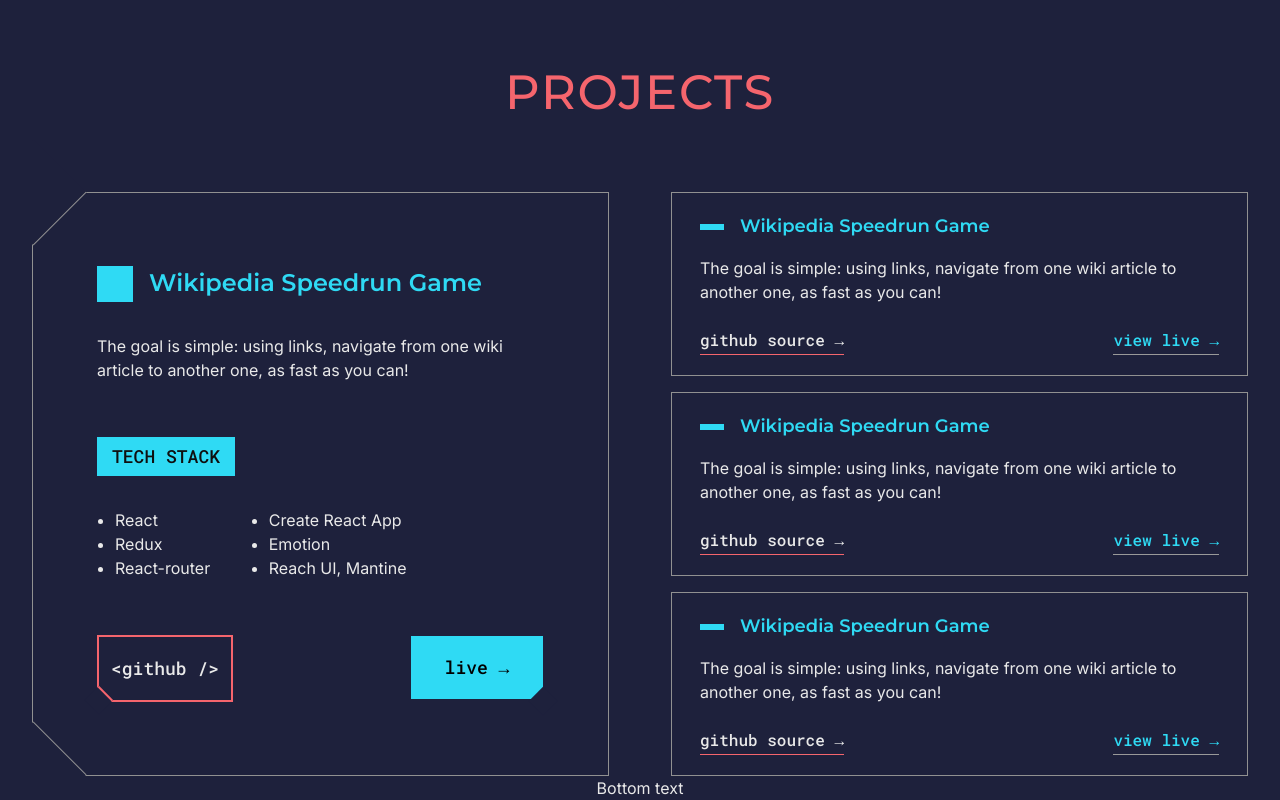
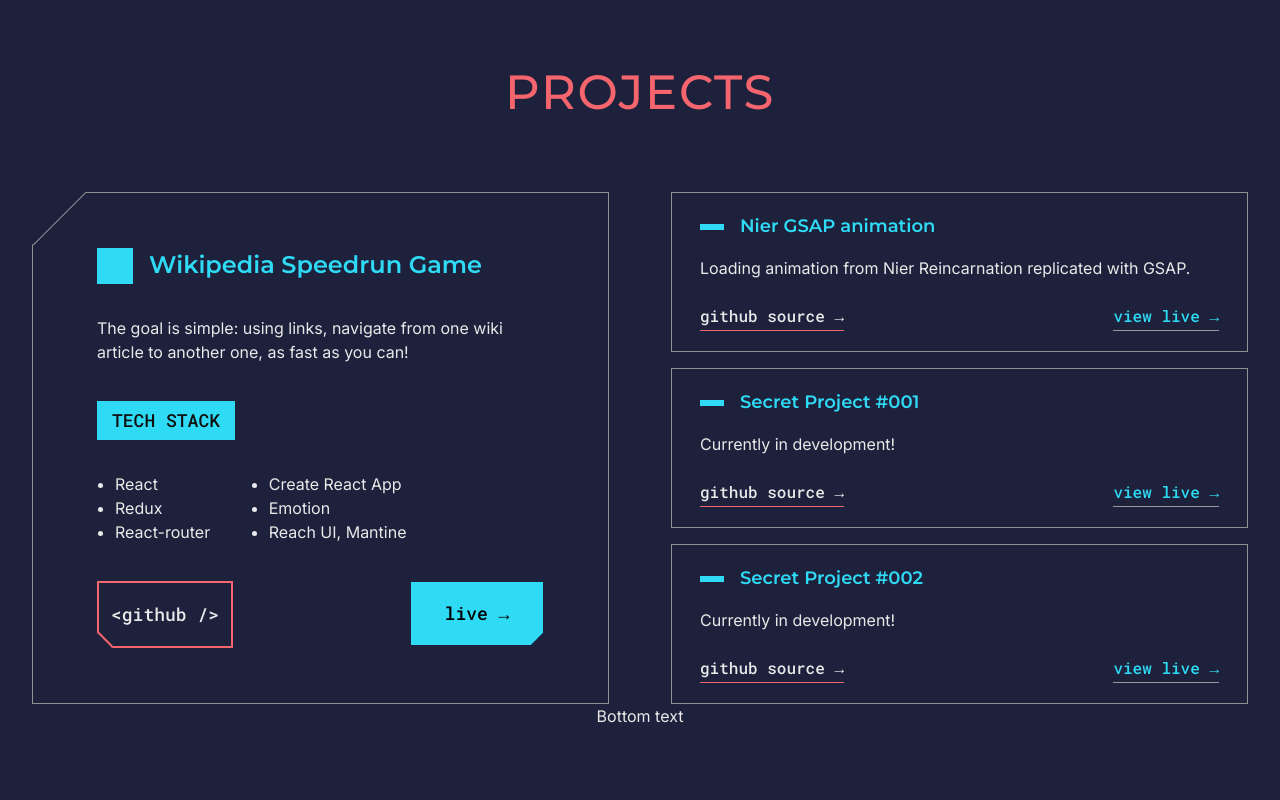
Before and after one commit to B0und/PersonalWebsite, a Next.js app: page / in a window 1280 px wide. Shown: the part 993-1793 px from the top of the page. After the commit the page ends 1721 px from the top, so only its background shows below. Built offline with nearby package versions, Linux system fonts and the light colour scheme.

Commit message:
refactor external data into helper file

```diff
--- a/components/CornerWrapper.tsx
+++ b/components/CornerWrapper.tsx
@@ -38,22 +38,22 @@
 };
 
 const BorderWrapper = styled.div<ICornerWrapperProps>`
-  --squareSize: ${(p) => p.squareSize};
+  --size: ${(p) => p.squareSize};
   --border-clr: ${(p) => p.colorBorder};
   --background-clr: ${(p) => p.colorBackground};
-  --borderWidth: ${(p) => p.borderWidth || "1px"};
+  --border-width: ${(p) => p.borderWidth || "1px"};
 
   position: relative;
   display: flex;
   flex-direction: column;
-  border: var(--borderWidth) solid var(--border-clr);
+  border: var(--border-width) solid var(--border-clr);
 `;
 
 const Corner = styled.span<ICornerWrapperProps>`
-  --coordinates: calc(var(--squareSize) / -2);
+  --coordinates: calc(var(--size) / -2);
   position: absolute;
-  height: var(--squareSize);
-  width: var(--squareSize);
+  height: var(--size);
+  width: var(--size);
 
   background: var(--background-clr);
   transform: rotate(45deg);
@@ -62,25 +62,25 @@
 const TopRightCorner = styled(Corner)`
   top: var(--coordinates);
   right: var(--coordinates);
-  border-bottom: var(--borderWidth) solid var(--border-clr);
+  border-bottom: var(--border-width) solid var(--border-clr);
 `;
 
 const BottomLeftCorner = styled(Corner)`
   bottom: var(--coordinates);
   left: var(--coordinates);
-  border-top: var(--borderWidth) solid var(--border-clr);
+  border-top: var(--border-width) solid var(--border-clr);
 `;
 
 const TopLeftCorner = styled(Corner)`
   top: var(--coordinates);
   left: var(--coordinates);
-  border-right: var(--borderWidth) solid var(--border-clr);
+  border-right: var(--border-width) solid var(--border-clr);
 `;
 
 const BottomRightCorner = styled(Corner)`
   bottom: var(--coordinates);
   right: var(--coordinates);
-  border-left: var(--borderWidth) solid var(--border-clr);
+  border-left: var(--border-width) solid var(--border-clr);
 `;
 
 export default CornerWrapper;
--- a/components/MainProjectCard.tsx
+++ b/components/MainProjectCard.tsx
@@ -1,15 +1,8 @@
 import React from "react";
 import styled from "styled-components";
 import { QUERIES } from "../helpers/constants";
+import { mainProject } from "../helpers/data";
 import CornerWrapper from "./CornerWrapper";
-
-const data = {
-  title: "Wikipedia Speedrun Game",
-  text: "The goal is simple: using links, navigate from one wiki article to another one, as fast as you can!",
-  libraries: ["React", "Redux", "React-router", "Create React App", "Emotion", "Reach UI, Mantine"],
-  github: "https://github.com/B0und/WikiSpeedrun",
-  live: "https://wikispeedrun.org/",
-};
 
 const MainProjectCard = () => {
   return (
@@ -18,7 +11,6 @@
         style={{ height: "100%" }}
         as="article"
         cutTopLeftCorner={true}
-        cutBottomLeftCorner={true}
         colorBorder="var(--color-border)"
         colorBackground="var(--color-background)"
         squareSize="var(--square-size)"
@@ -26,13 +18,13 @@
         <PaddingDiv>
           <Content>
             <ContentSpacing>
-              <Title>{data.title}</Title>
-              <Description>{data.text}</Description>
+              <Title>{mainProject.title}</Title>
+              <Description>{mainProject.text}</Description>
             </ContentSpacing>
             <ContentSpacing>
               <SubHeading>tech stack</SubHeading>
               <LibrariesList>
-                {data.libraries.map((lib) => (
+                {mainProject.libraries.map((lib) => (
                   <li key={lib}>{lib}</li>
                 ))}
               </LibrariesList>
@@ -46,7 +38,7 @@
                 squareSize="20px"
                 borderWidth="2px"
               >
-                <CodeLink href={data.github} target="_blank">
+                <CodeLink href={mainProject.github} target="_blank">
                   &lt;github /&gt;
                 </CodeLink>
               </CornerWrapper>
@@ -56,7 +48,7 @@
                 colorBackground="var(--color-background)"
                 squareSize="20px"
               >
-                <LiveLink href={data.live} target="_blank">
+                <LiveLink href={mainProject.live} target="_blank">
                   live &#8594;
                 </LiveLink>
               </CornerWrapper>
@@ -99,11 +91,12 @@
 `;
 
 const ButtonWrapper = styled.div`
-  justify-content: space-between;
-  margin-top: 35px;
   display: flex;
   flex-direction: row;
+  justify-content: space-between;
   gap: 64px;
+
+  margin-top: 35px;
 
   @media ${QUERIES.phoneAndSmaller} {
     flex-wrap: wrap;
--- a/components/PhoneHeroLayout.tsx
+++ b/components/PhoneHeroLayout.tsx
@@ -46,7 +46,6 @@
 
 const AboutWrapper = styled.div`
   background: inherit;
-  /* padding: 52px 64px; */
   padding: 36px 48px;
 
   display: flex;
@@ -56,11 +55,8 @@
 
   @media ${QUERIES.phoneAndSmaller} {
     padding: 24px 28px;
-
     display: flex;
     flex-direction: column;
-    /* padding-top: 19px;
-    padding-bottom: 26px; */
   }
 `;
 
--- a/components/ProjectCard.tsx
+++ b/components/ProjectCard.tsx
@@ -59,7 +59,7 @@
   justify-content: space-between;
 
   @media ${QUERIES.tabletAndSmaller} {
-    /* justify-content: space-between; */
+    justify-content: flex-start;
     gap: 16px;
     flex-wrap: wrap;
   }
@@ -71,14 +71,6 @@
   background: inherit;
   gap: 16px;
   padding: 20px 28px;
-
-  /* @media ${QUERIES.tabletAndSmaller} {
-    padding: 36px 48px;
-  }
-
-  @media ${QUERIES.phoneAndSmaller} {
-    padding: 24px 28px;
-  } */
 `;
 
 const Title = styled.h2`
--- a/components/Projects.tsx
+++ b/components/Projects.tsx
@@ -1,16 +1,9 @@
 import React from "react";
 import styled from "styled-components";
 import { QUERIES } from "../helpers/constants";
+import { projects } from "../helpers/data";
 import MainProjectCard from "./MainProjectCard";
 import ProjectCard from "./ProjectCard";
-
-const projectInfo = {
-  title: "Wikipedia Speedrun Game",
-  description:
-    "The goal is simple: using links, navigate from one wiki article to another one, as fast as you can!",
-  github: "https://github.com/B0und/WikiSpeedrun",
-  live: "https://wikispeedrun.org/",
-};
 
 const Projects = () => {
   return (
@@ -19,9 +12,9 @@
       <Content>
         <MainProjectCard />
         <ProjectWrapper>
-          <ProjectCard projectInfo={projectInfo} />
-          <ProjectCard projectInfo={projectInfo} />
-          <ProjectCard projectInfo={projectInfo} />
+          {projects.map((project) => (
+            <ProjectCard key={project.title} projectInfo={project} />
+          ))}
         </ProjectWrapper>
       </Content>
     </Section>
--- a/components/Skills.tsx
+++ b/components/Skills.tsx
@@ -1,10 +1,8 @@
 import React from "react";
 import styled from "styled-components";
 import { QUERIES } from "../helpers/constants";
+import { languages, libraries } from "../helpers/data";
 import Separator from "./Separator";
-
-const languages = ["Javascript", "HTML", "Typescript", "CSS", "Python"];
-const libraries = ["React", "Styled components", "Next.js", "Jest", "React-router", "...rest"];
 
 const Skills = () => {
   return (
@@ -12,7 +10,7 @@
       <HeadingWrapper>
         <Title>tech</Title>
         <SubHeaderWrapper>
-          <GraySubHeader>data</GraySubHeader>
+          <GraySubHeader>markup</GraySubHeader>
           <SubHeader as="h3">programming languages</SubHeader>
         </SubHeaderWrapper>
       </HeadingWrapper>
--- /dev/null
+++ b/helpers/data.ts
@@ -0,0 +1,38 @@
+export const languages = ["Javascript", "HTML", "Typescript", "CSS", "Python"];
+export const libraries = [
+  "React",
+  "Styled components",
+  "Next.js",
+  "Jest",
+  "React-router",
+  "...rest",
+];
+
+export const mainProject = {
+  title: "Wikipedia Speedrun Game",
+  text: "The goal is simple: using links, navigate from one wiki article to another one, as fast as you can!",
+  libraries: ["React", "Redux", "React-router", "Create React App", "Emotion", "Reach UI, Mantine"],
+  github: "https://github.com/B0und/WikiSpeedrun",
+  live: "https://wikispeedrun.org/",
+};
+
+export const projects = [
+  {
+    title: "Nier GSAP animation",
+    description: "Loading animation from Nier Reincarnation replicated with GSAP.",
+    github: "https://github.com/B0und/nierAnimation",
+    live: "https://b0und.github.io/nierAnimation/",
+  },
+  {
+    title: "Secret Project #001",
+    description: "Currently in development!",
+    github: "#",
+    live: "#",
+  },
+  {
+    title: "Secret Project #002",
+    description: "Currently in development!",
+    github: "#",
+    live: "#",
+  },
+];
```
